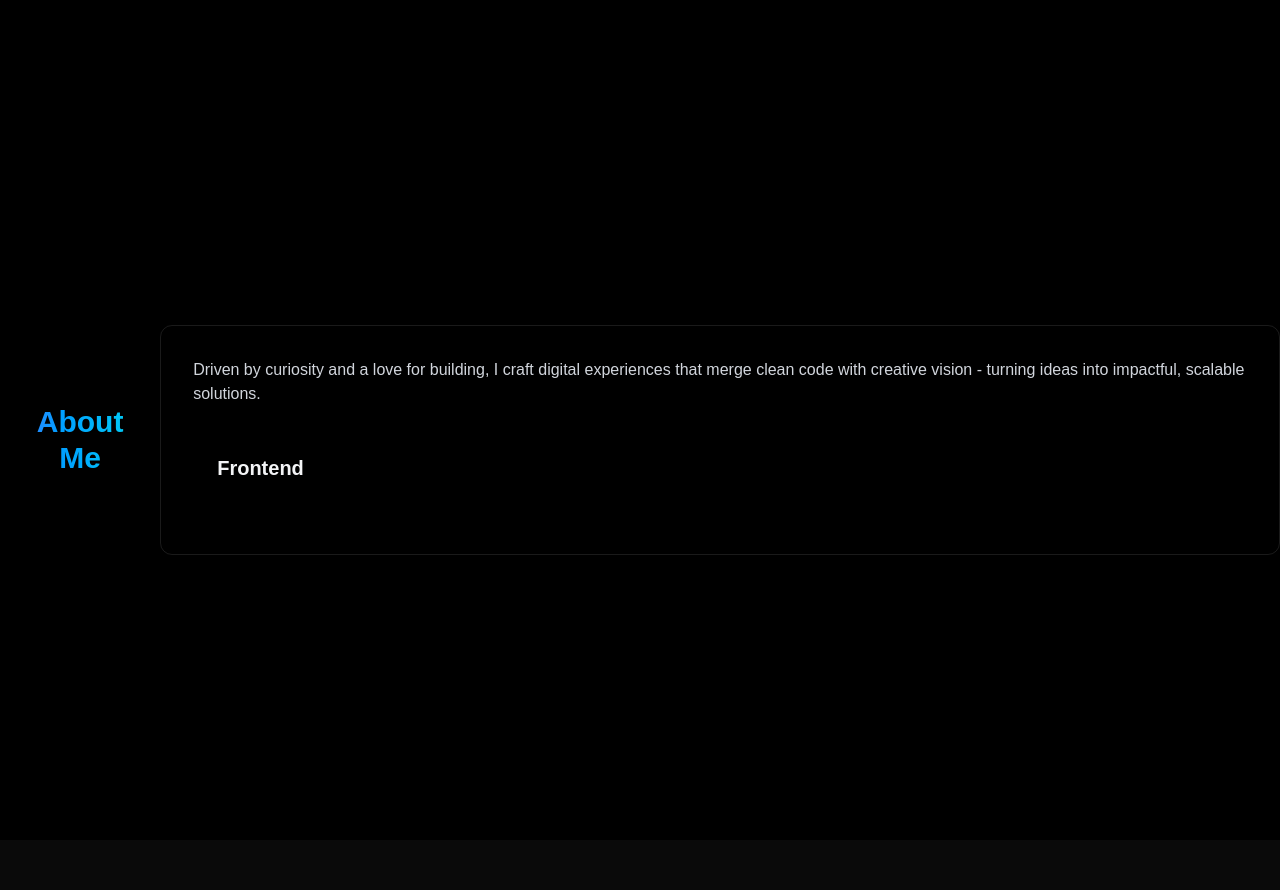
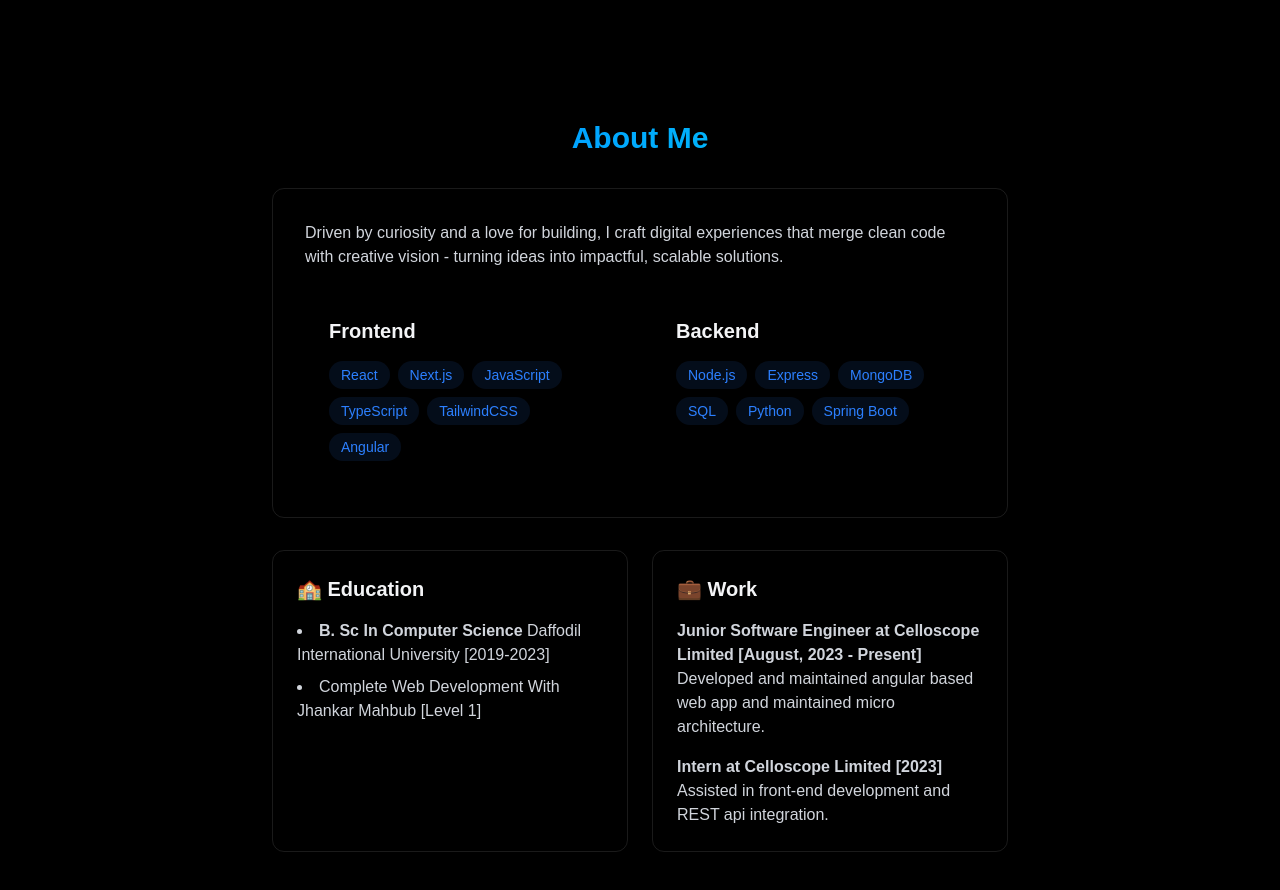
Before and after one commit to SadikHasanRafi/portfolio-trials, a React (Vite) app: page / in a window 1280 px wide. Shown: the part 760-1650 px from the top of the page. Before the commit the page ends 1600 px from the top, so only its background shows below. Built offline with nearby package versions, Linux system fonts and the light colour scheme.

Commit message:
about section completed.

```diff
--- a/src/components/sections/about/About.jsx
+++ b/src/components/sections/about/About.jsx
@@ -1,31 +1,114 @@
+export default function About() {
+  const frontEntSkills = ["React", "Next.js", "JavaScript", "TypeScript", "TailwindCSS", "Angular"];
+  const backEndSkills = ["Node.js", "Express", "MongoDB", "SQL", "Python", "Spring Boot"];
 
-export default function About() {
   return (
     <section id="about" className="min-h-screen flex items-center justify-center py-20 ">
-        <div className="max-w-3xl mx-auto px-4 ">
-            <h2 className="text-3xl font-bold bg-gradient-to-r from-blue-500  to-cyan-400 bg-clip-text text-center text-transparent "> About Me </h2>
+      <div className="max-w-3xl mx-auto px-4 ">
+        <h2 className="text-3xl mb-8 font-bold bg-gradient-to-r from-blue-500  to-cyan-400 bg-clip-text text-center text-transparent "> About Me </h2>
+
+
+
+
+
+
+          <div className=" rounded-xl p-8 border-white/10 border hover:-translate-y-1 transition-all">
+        <p className="text-gray-300 mb-6">Driven by curiosity and a love for building, I craft digital experiences that merge clean code with creative vision - turning ideas into impactful, scalable solutions.</p>
+
+
+
+
+
+
+
+
+        <div className="grid grid-cols-1 md:grid-cols-2 gap-6">
+          <div className="rounded-xl p-6 hover:-translate-y-1 transition-all ">
+            <h3 className="text-xl font-bold mb-4">Frontend</h3>
+            <div className="flex flex-wrap gap-2">
+              {frontEntSkills.map((skill, key) => (
+                <span key={key} className="bg-blue-500/10 text-blue-500 px-3 py-1 rounded-full text-sm hover:bg-blue-500/20 hover:shadow-[0_2px_8px_rgba(59,130,226,02)] transition-all">
+                  {skill}
+                </span>
+              ))}
+            </div>
+          </div>
+
+          <div className="rounded-xl p-6 hover:-translate-y-1 transition-all ">
+            <h3 className="text-xl font-bold mb-4">Backend</h3>
+            <div className="flex flex-wrap gap-2">
+              {backEndSkills.map((skill, key) => (
+                <span key={key} className="bg-blue-500/10 text-blue-500 px-3 py-1 rounded-full text-sm hover:bg-blue-500/20 hover:shadow-[0_2px_8px_rgba(59,130,2246,02)] transition-all">
+                  {skill}
+                </span>
+              ))}
+            </div>
+          </div>
         </div>
 
 
-<div className=" rounded-xl p-8 border-white/10 border hover:-translate-y-1 transition-all">
-    <p className="text-gray-300 mb-6">
-        Driven by curiosity and a love for building, I craft digital experiences that merge clean code with creative vision - turning ideas into impactful, scalable solutions.
-    </p>
 
 
-    <div className="grid grid-cols-1 md:grid-cols-2 gap-6">
-        <div className="rounded-xl p-6 hover:-translate-y-1 transition-all ">
-            <h3 className="text-xl font-bold mb-4">
-                Frontend
-            </h3>
-            <div className="flex flex-wrap gap-2">
+      </div>
 
-            </div>
+
+
+
+
+
+<div className="grid grid-cols-1 md:grid-cols-2 gap-6 mt-8">
+   <div className="p-6 rounded-xl border-white/10 border hover:-translate-y-1 transition-all">
+      <h3 className="text-xl font-bold mb-4"> 🏫 Education </h3>
+      <ul className="list-disc list-inside text-gray-300 space-y-2">
+            <li> <strong> B. Sc In Computer Science </strong>Daffodil International University [2019-2023]</li>
+           <li> Complete Web Development With Jhankar Mahbub [Level 1] </li>
+      </ul>
+   </div>
+
+    <div className="p-6 rounded-xl border-white/10 border hover:-translate-y-1 transition-all">
+      <h3 className="text-xl font-bold mb-4"> 💼 Work </h3>
+      <div className="space-y-4 text-gray-300">
+
+
+
+        <div>
+          <h4 className="font-semibold">Junior Software Engineer at Celloscope Limited [August, 2023 - Present]</h4>
+          <p>Developed and maintained angular based web app and maintained micro architecture.</p>
         </div>
-    </div>
+
+
+       <div>
+          <h4 className="font-semibold">Intern at Celloscope Limited [2023]</h4>
+          <p>Assisted in front-end development and REST api integration.</p>
+        </div>
+
+      </div>
+   </div>
 </div>
 
 
+
+
+
+
+
+
+
+
+
+
+
+
+      </div>
+
+
+
+
+
+
+
+
+
     </section>
-  )
+  );
 }
```
